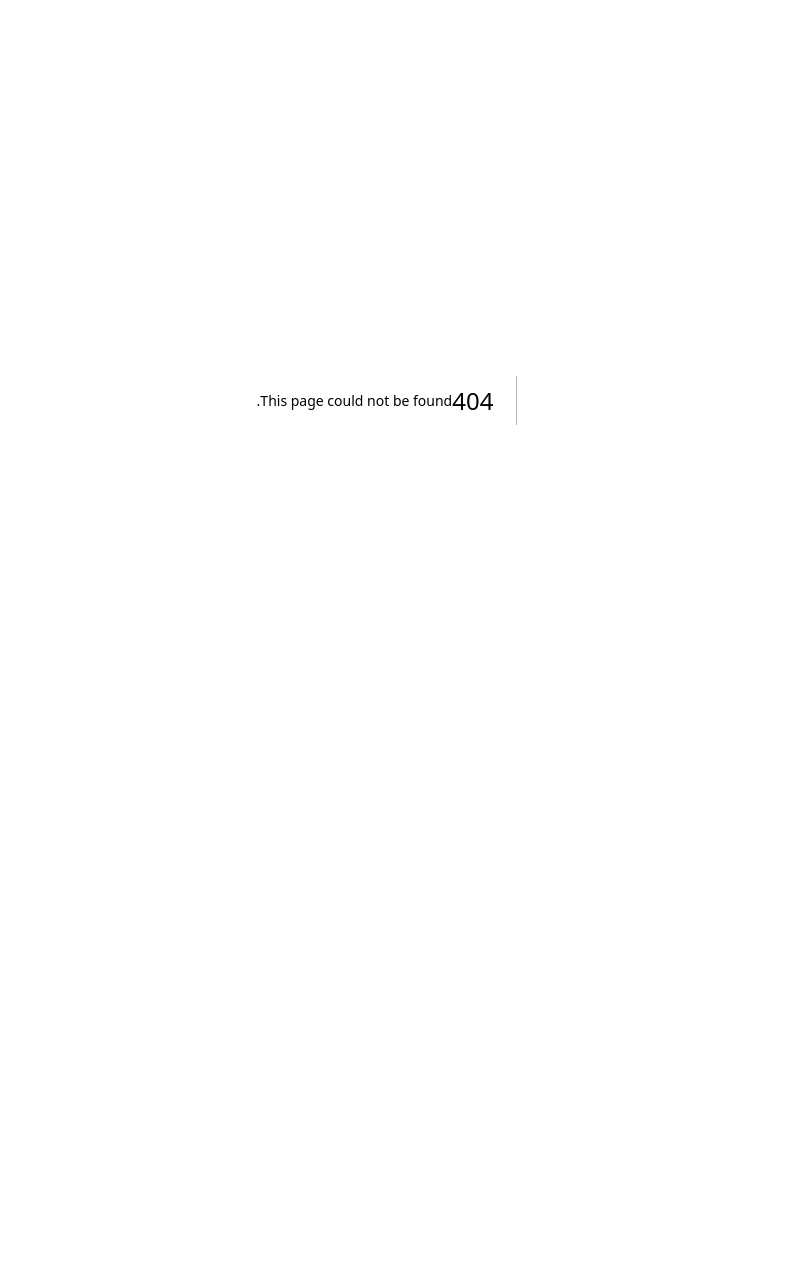
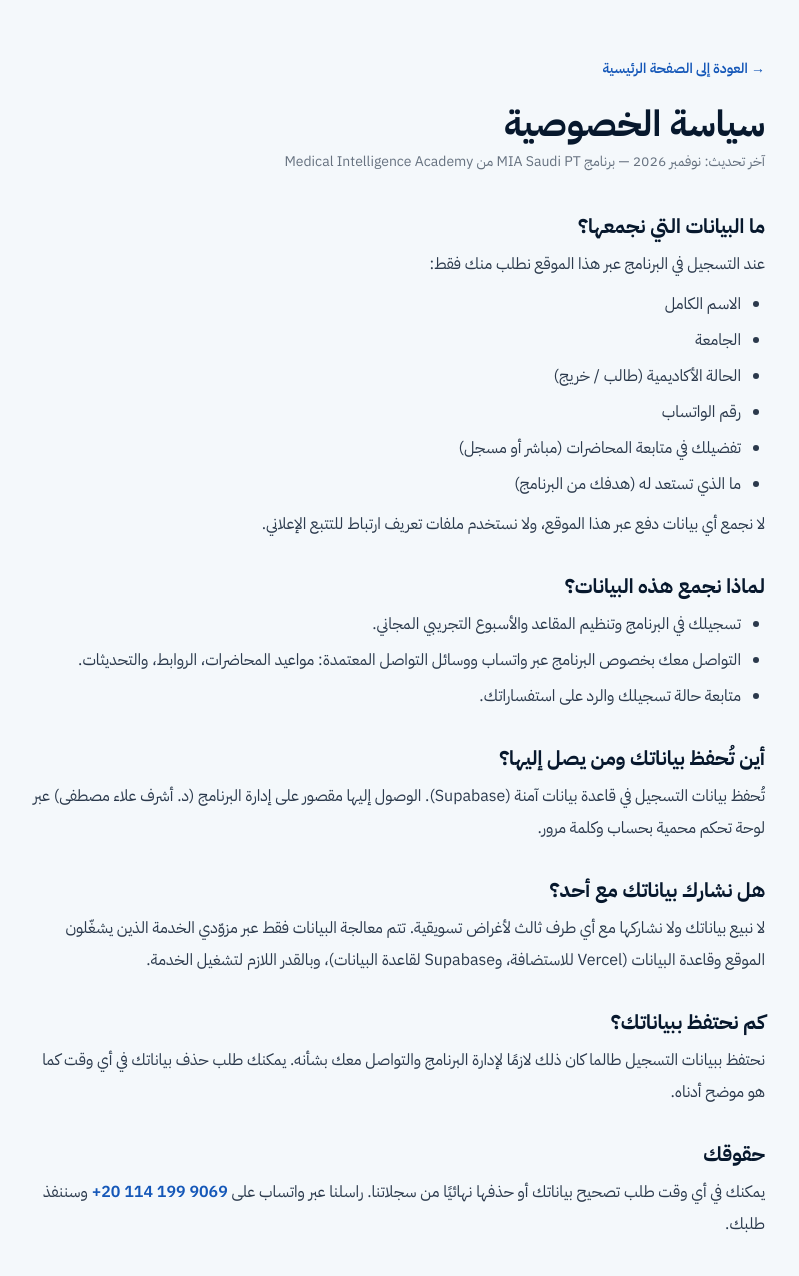
Before and after one commit to ashrafalas81-debug/mia-saudi-pt, a Next.js app: page /privacy in a window 1280 px wide. Before the commit this address had no page. Shown: the top 1276 px of the page, without its empty margins (243-1042 px from the left). Before the commit the page ends 800 px from the top, so only its background shows below. Built offline with nearby package versions, Linux system fonts and the light colour scheme.

Commit message:
Add draft privacy policy page (AR+EN), link from consent checkbox and footer

```diff
--- /dev/null
+++ b/app/privacy/page.tsx
@@ -0,0 +1,125 @@
+import type { Metadata } from "next";
+import Link from "next/link";
+
+export const metadata: Metadata = {
+  title: "سياسة الخصوصية | MIA Saudi PT",
+  description: "سياسة الخصوصية لبرنامج MIA Saudi PT — ما البيانات التي نجمعها ولماذا وكيف نستخدمها.",
+};
+
+const WA = "https://wa.me/201141999069";
+
+export default function PrivacyPage() {
+  return (
+    <main className="bg-silver/50 min-h-screen py-14">
+      <div className="max-w-3xl mx-auto px-4">
+        <Link href="/" className="text-royal font-semibold text-sm hover:underline">
+          → العودة إلى الصفحة الرئيسية
+        </Link>
+
+        <h1 className="text-3xl md:text-4xl font-extrabold text-navy mt-6 mb-2">سياسة الخصوصية</h1>
+        <p className="text-navy/60 text-sm mb-10">آخر تحديث: نوفمبر 2026 — برنامج MIA Saudi PT من Medical Intelligence Academy</p>
+
+        <div className="space-y-8 text-navy/85 leading-8">
+          <section>
+            <h2 className="text-xl font-bold text-navy mb-2">ما البيانات التي نجمعها؟</h2>
+            <p>عند التسجيل في البرنامج عبر هذا الموقع نطلب منك فقط:</p>
+            <ul className="list-disc pr-6 mt-2 space-y-1">
+              <li>الاسم الكامل</li>
+              <li>الجامعة</li>
+              <li>الحالة الأكاديمية (طالب / خريج)</li>
+              <li>رقم الواتساب</li>
+              <li>تفضيلك في متابعة المحاضرات (مباشر أو مسجل)</li>
+              <li>ما الذي تستعد له (هدفك من البرنامج)</li>
+            </ul>
+            <p className="mt-2">لا نجمع أي بيانات دفع عبر هذا الموقع، ولا نستخدم ملفات تعريف ارتباط للتتبع الإعلاني.</p>
+          </section>
+
+          <section>
+            <h2 className="text-xl font-bold text-navy mb-2">لماذا نجمع هذه البيانات؟</h2>
+            <ul className="list-disc pr-6 space-y-1">
+              <li>تسجيلك في البرنامج وتنظيم المقاعد والأسبوع التجريبي المجاني.</li>
+              <li>التواصل معك بخصوص البرنامج عبر واتساب ووسائل التواصل المعتمدة: مواعيد المحاضرات، الروابط، والتحديثات.</li>
+              <li>متابعة حالة تسجيلك والرد على استفساراتك.</li>
+            </ul>
+          </section>
+
+          <section>
+            <h2 className="text-xl font-bold text-navy mb-2">أين تُحفظ بياناتك ومن يصل إليها؟</h2>
+            <p>
+              تُحفظ بيانات التسجيل في قاعدة بيانات آمنة (Supabase). الوصول إليها مقصور على إدارة البرنامج
+              (د. أشرف علاء مصطفى) عبر لوحة تحكم محمية بحساب وكلمة مرور.
+            </p>
+          </section>
+
+          <section>
+            <h2 className="text-xl font-bold text-navy mb-2">هل نشارك بياناتك مع أحد؟</h2>
+            <p>
+              لا نبيع بياناتك ولا نشاركها مع أي طرف ثالث لأغراض تسويقية. تتم معالجة البيانات فقط عبر مزوّدي
+              الخدمة الذين يشغّلون الموقع وقاعدة البيانات (Vercel للاستضافة، وSupabase لقاعدة البيانات)،
+              وبالقدر اللازم لتشغيل الخدمة.
+            </p>
+          </section>
+
+          <section>
+            <h2 className="text-xl font-bold text-navy mb-2">كم نحتفظ ببياناتك؟</h2>
+            <p>
+              نحتفظ ببيانات التسجيل طالما كان ذلك لازمًا لإدارة البرنامج والتواصل معك بشأنه. يمكنك طلب حذف
+              بياناتك في أي وقت كما هو موضح أدناه.
+            </p>
+          </section>
+
+          <section>
+            <h2 className="text-xl font-bold text-navy mb-2">حقوقك</h2>
+            <p>
+              يمكنك في أي وقت طلب تصحيح بياناتك أو حذفها نهائيًا من سجلاتنا. راسلنا عبر واتساب على{" "}
+              <a href={WA} target="_blank" rel="noreferrer" className="text-royal font-semibold hover:underline ltr inline-block">
+                +20 114 199 9069
+              </a>{" "}
+              وسننفذ طلبك.
+            </p>
+          </section>
+
+          <section>
+            <h2 className="text-xl font-bold text-navy mb-2">التغييرات على هذه السياسة</h2>
+            <p>إذا حدّثنا هذه الصفحة سنغيّر تاريخ "آخر تحديث" أعلاه.</p>
+          </section>
+        </div>
+
+        <hr className="my-12 border-navy/10" />
+
+        <div dir="ltr" className="space-y-6 text-navy/80 leading-7 font-en text-sm">
+          <h2 className="text-2xl font-extrabold text-navy">Privacy Policy (English summary)</h2>
+          <p>Last updated: November 2026 — MIA Saudi PT, Medical Intelligence Academy.</p>
+          <p>
+            <strong>What we collect:</strong> full name, university, academic status, WhatsApp number,
+            lecture-attendance preference, and your program goal. We do not collect payment data on this
+            site and do not use advertising trackers.
+          </p>
+          <p>
+            <strong>Why:</strong> to register you, organize seats and the free trial week, and contact you
+            about the program (schedules, links, updates) via WhatsApp and approved channels.
+          </p>
+          <p>
+            <strong>Storage and access:</strong> registrations are stored in a secure Supabase database,
+            accessible only to program administration (Dr. Ashraf Alaa Mostafa) through a password-protected
+            dashboard.
+          </p>
+          <p>
+            <strong>Sharing:</strong> we never sell or share your data for third-party marketing. Data is
+            processed only by the providers that run this service (Vercel hosting, Supabase database) as
+            needed to operate it.
+          </p>
+          <p>
+            <strong>Retention and your rights:</strong> we keep your registration as long as needed to run
+            the program and contact you about it. You may request correction or permanent deletion at any
+            time via WhatsApp at{" "}
+            <a href={WA} target="_blank" rel="noreferrer" className="text-royal font-semibold hover:underline">
+              +20 114 199 9069
+            </a>
+            .
+          </p>
+        </div>
+      </div>
+    </main>
+  );
+}
--- a/components/RegisterForm.tsx
+++ b/components/RegisterForm.tsx
@@ -324,7 +324,7 @@ export default function RegisterForm({ settings }: { settings: ProgramSettings }
               />
               <span>
                 أوافق على استخدام بيانات التسجيل للتواصل معي بخصوص البرنامج عبر واتساب ووسائل التواصل
-                المعتمدة، وفق سياسة الخصوصية.
+                المعتمدة، وفق <a href="/privacy" target="_blank" className="text-royal font-semibold underline underline-offset-2">سياسة الخصوصية</a>.
               </span>
             </label>
 
--- a/components/Sections.tsx
+++ b/components/Sections.tsx
@@ -13,9 +13,10 @@ export function Footer({ settings }: { settings: ProgramSettings }) {
             <p className="text-xs font-en ltr">MIA Saudi PT — 10-Day Intensive Preparation Program</p>
           </div>
         </div>
-        <p className="text-xs text-center leading-6">
-          Medical Intelligence Academy © 2026 — برنامج تدريبي مستقل، لا يمثل اعتمادًا رسميًا من أي جهة اختبار.
-        </p>
+        <div className="text-xs text-center leading-6">
+          <p>Medical Intelligence Academy © 2026 — برنامج تدريبي مستقل، لا يمثل اعتمادًا رسميًا من أي جهة اختبار.</p>
+          <a href="/privacy" className="inline-block mt-2 text-cyan hover:underline">سياسة الخصوصية | Privacy Policy</a>
+        </div>
       </div>
     </footer>
   );
```
Also changed, not shown: 1 other file (tests, documents, lock files or other folders).
